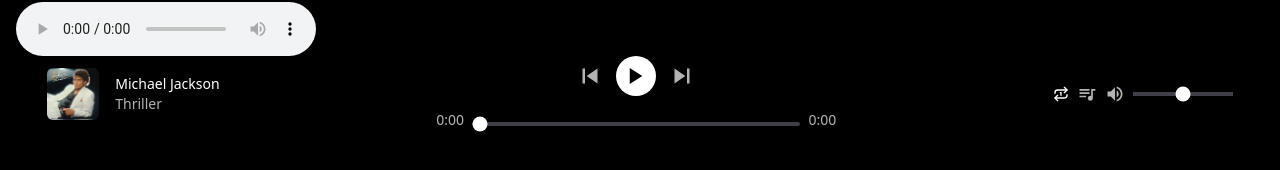
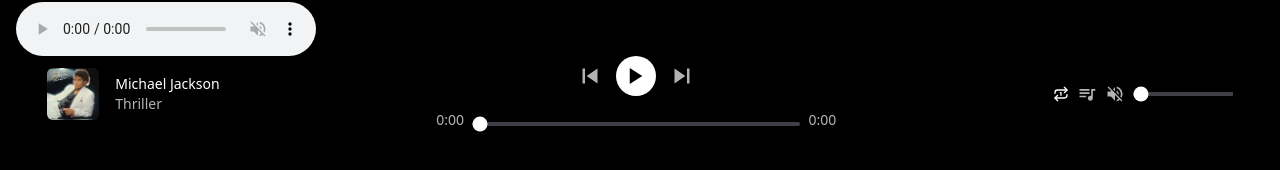
Before and after one commit to alyadyh/spotify-clone, a Next.js app: page / in a window 1280 px wide. Both pictures are taken after a click on the button 1114 px from the left and 750 px from the top of the page. Shown: the part 656-826 px from the top of the page. Built offline with nearby package versions, Linux system fonts and the light colour scheme.

Commit message:
fix: set music volume and mute toggle

```diff
--- a/src/components/MusicPlayer.tsx
+++ b/src/components/MusicPlayer.tsx
@@ -8,10 +8,11 @@ import {
   IoMdSkipBackward,
   IoMdSkipForward,
   IoMdVolumeHigh,
+  IoMdVolumeOff,
 } from "react-icons/io";
 import { LuRepeat1 } from "react-icons/lu";
 import { MdOutlineQueueMusic } from "react-icons/md";
-import { useEffect, useRef, useState } from "react";
+import { use, useEffect, useRef, useState } from "react";
 
 export default function MusicPlayer() {
   const audioRef = useRef<HTMLAudioElement | null>(null);
@@ -19,6 +20,7 @@ export default function MusicPlayer() {
   const [volume, setVolume] = useState(50);
   const [currentTime, setCurrentTime] = useState(0);
   const [duration, setDuration] = useState(0);
+  const [previousVolume, setPreviousVolume] = useState(0);
 
   const togglePlayPause = () => {
     if (!audioRef.current) return;
@@ -42,6 +44,12 @@ export default function MusicPlayer() {
     audio.addEventListener("loadmetadata", handleTimeUpdate);
   }, []);
 
+  useEffect(() => {
+    if (audioRef.current) {
+      audioRef.current.volume = volume / 100;
+    }
+  }, [volume]);
+
   const formatTime = (time: number) => {
     const minutes = Math.floor(time / 60);
     const seconds = Math.floor(time % 60);
@@ -53,6 +61,31 @@ export default function MusicPlayer() {
     if (audioRef.current) {
       audioRef.current.currentTime = newTime;
       setCurrentTime(newTime);
+    }
+  };
+
+  const handleVolumeChange = (event: React.ChangeEvent<HTMLInputElement>) => {
+    const newVolume = parseFloat(event.target.value) / 100;
+    if (audioRef.current) {
+      audioRef.current.volume = newVolume;
+      setVolume(newVolume * 100);
+    }
+  };
+
+  const toggleMute = () => {
+    if (volume === 0) {
+      // in unmute state
+      setVolume(previousVolume);
+      if (audioRef.current) {
+        audioRef.current.volume = previousVolume / 100;
+      }
+    } else {
+      // in mute state
+      setPreviousVolume(volume);
+      setVolume(0);
+      if (audioRef.current) {
+        audioRef.current.volume = 0;
+      }
     }
   };
 
@@ -118,10 +151,26 @@ export default function MusicPlayer() {
           <button className="text-secondary-text text-xl cursor-pointer">
             <MdOutlineQueueMusic />
           </button>
-          <button className="text-secondary-text text-xl cursor-pointer">
-            <IoMdVolumeHigh />
-          </button>
+
+          {/* Toggle Mute Music */}
+          {volume === 0 ? (
+            <button
+              onClick={toggleMute}
+              className="text-secondary-text text-xl cursor-pointer"
+            >
+              <IoMdVolumeOff />
+            </button>
+          ) : (
+            <button
+              onClick={toggleMute}
+              className="text-secondary-text text-xl cursor-pointer"
+            >
+              <IoMdVolumeHigh />
+            </button>
+          )}
           <input
+            onChange={handleVolumeChange}
+            value={volume}
             type="range"
             min={0}
             max={100}
```
